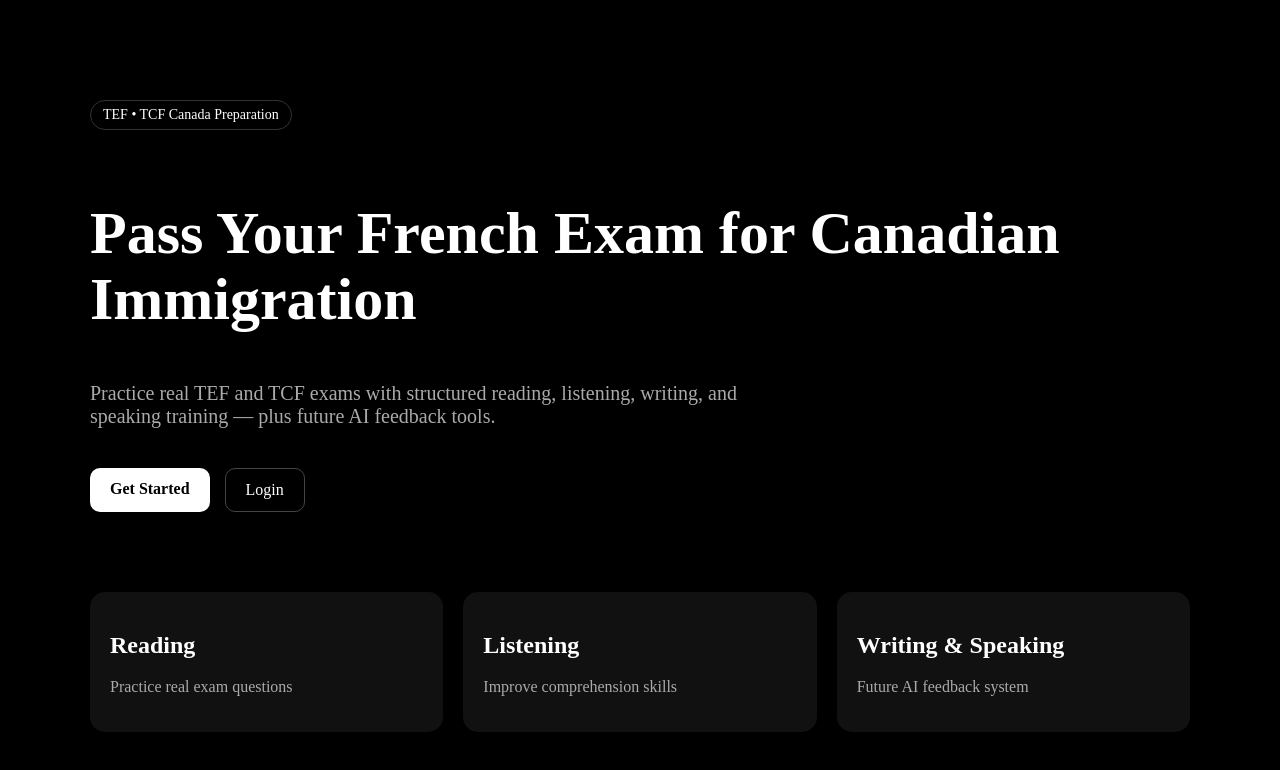
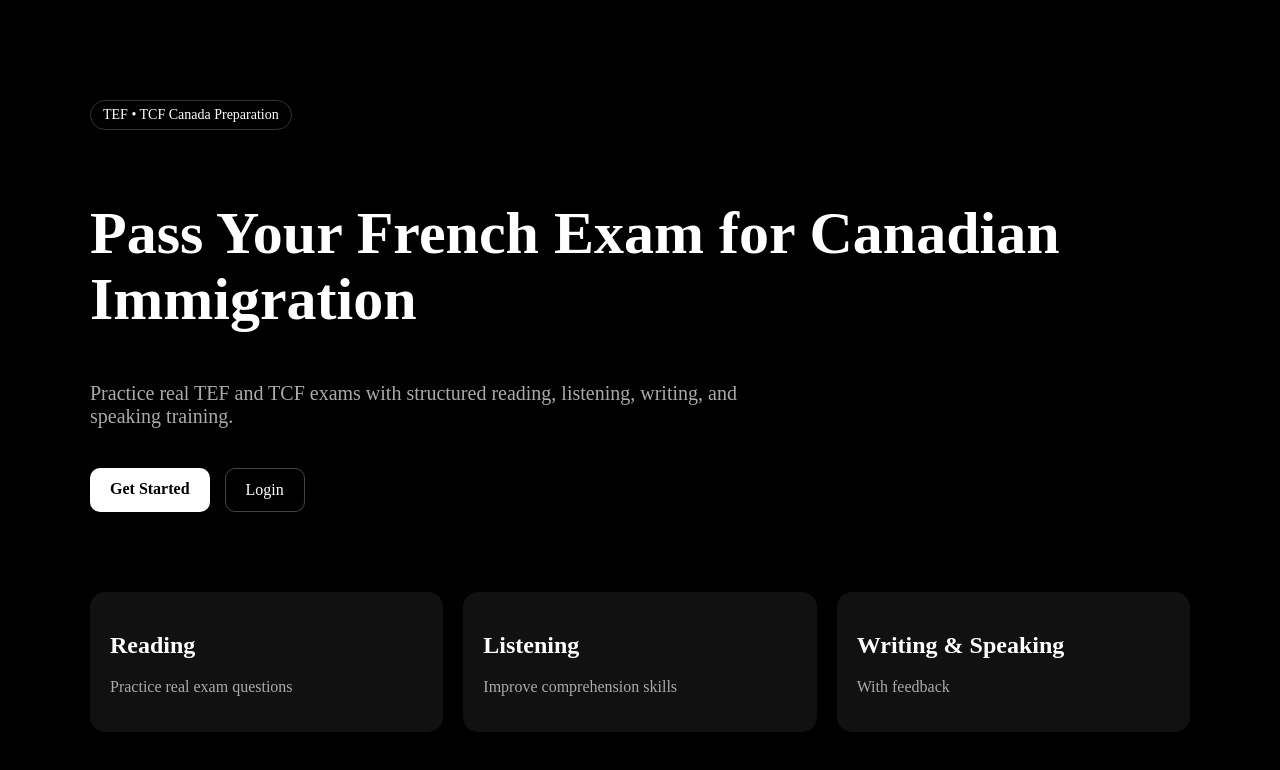
Before and after one commit to aaloopraantha/arpree, a Next.js app: page / in a window 1280 px wide. Shown: the top 770 px of the page. Built offline with nearby package versions, Linux system fonts and the light colour scheme.

Commit message:
Update page.js

```diff
--- a/app/page.js
+++ b/app/page.js
@@ -24,7 +24,7 @@ export default function Home() {
         {/* DESCRIPTION */}
         <p style={{ fontSize: "20px", color: "#aaa", marginTop: "20px", maxWidth: "700px" }}>
           Practice real TEF and TCF exams with structured reading, listening, writing,
-          and speaking training — plus future AI feedback tools.
+          and speaking training.
         </p>
 
         {/* BUTTONS */}
@@ -73,7 +73,7 @@ export default function Home() {
 
           <div style={{ background: "#111", padding: "20px", borderRadius: "15px" }}>
             <h2>Writing & Speaking</h2>
-            <p style={{ color: "#aaa" }}>Future AI feedback system</p>
+            <p style={{ color: "#aaa" }}>With feedback</p>
           </div>
 
         </div>
```
